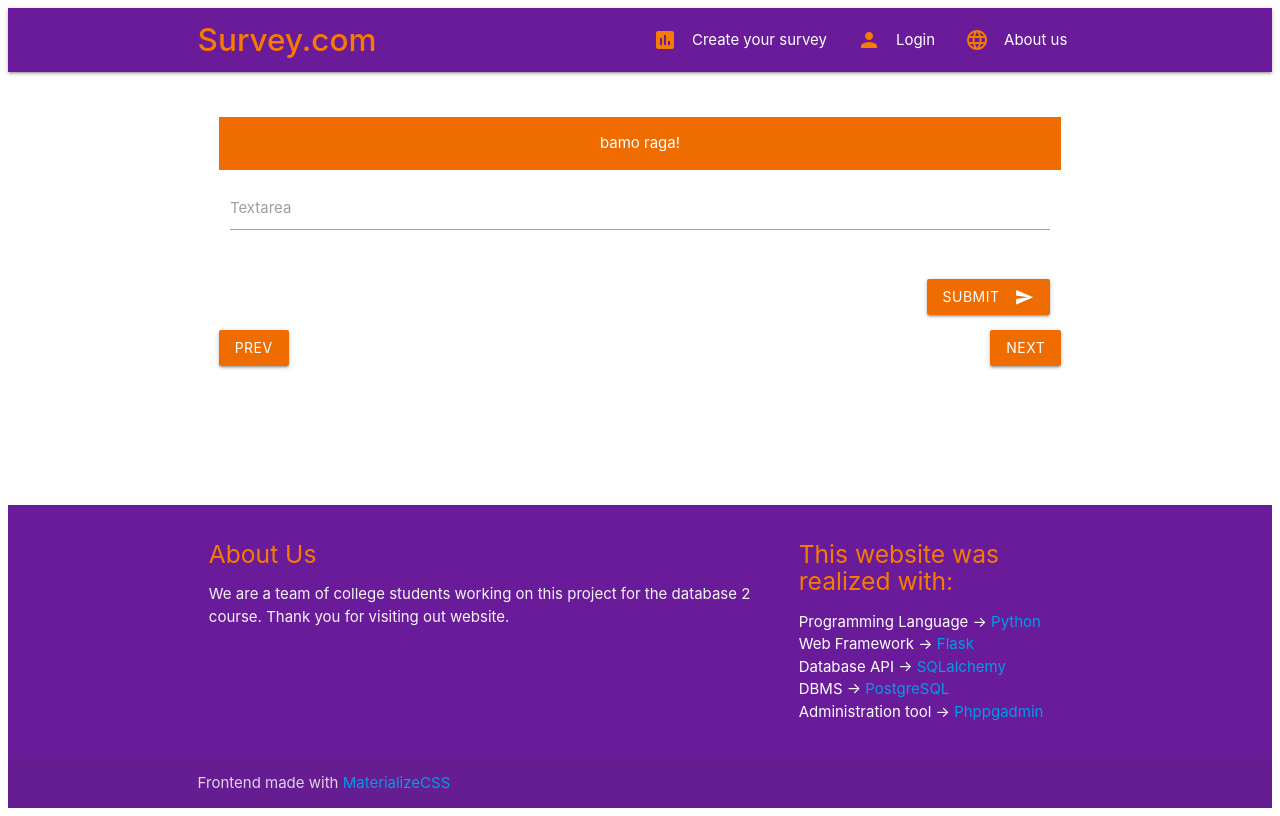
After one commit to giova239/DBproject, a Flask app: page /textquestion in a window 1280 px wide. The commit adds this page. Run offline with Flask 2, Linux system fonts and the light colour scheme; some libraries are stand-ins or nearby versions.

Commit message:
aggiunto file textquestion.html datequestion.html

```diff
--- a/main.py
+++ b/main.py
@@ -45,7 +45,7 @@ def route():
     return render_template('home.html')
 
 
-@app.route('/login', methods=['GET ', 'POST'])
+@app.route('/login', methods=['GET', 'POST'])
 def login():
     if request.method == 'POST':
         connection = engine.connect()
@@ -97,3 +97,11 @@ def users():
     for row in user_list:
         s += str(row) + '<br>'
     return s
+
+@app.route('/textquestion')
+def textquestion():
+    return render_template('textquestion.html', text="bamo raga!")
+
+@app.route('/datequestion')
+def datequestion():
+    return render_template('datequestion.html', text="LEtzee gooo")
--- a/templates/profile.html
+++ b/templates/profile.html
@@ -1,4 +1,4 @@
-{% extends "base.html" %}
+ extends "base.html" %}
 
 {% block pagebody %}
 
--- /dev/null
+++ b/templates/textquestion.html
@@ -0,0 +1,41 @@
+{% extends "base.html" %}
+
+{% block pagebody %}
+<br>
+<br>
+<div class="row">
+    <form class="col s12 m10 l8 offset-s0 offset-m1 offset-l2 orange darken-3">
+        <!-- QUESTION TEXT -->
+        {% if text %}
+        <p class="header center white-text text-darken-2">{{text}}</p>
+        {% endif %}
+    </form>
+
+    <form class="col s12 m10 l8 offset-s0 offset-m1 offset-l2 ">
+        <div class="row">
+            <div class="input-field col s12">
+                <textarea id="textarea1" class="materialize-textarea"></textarea>
+            <label for="textarea1">Textarea</label>
+            </div>
+        </div>
+        <p align="right">
+            <button id="Submit" class="btn waves-effect waves-light" type="submit" name="action">Submit
+                <i class="material-icons right">send</i>
+            </button>
+        </p>
+        <div class="row">
+            <div class="right">
+                <button id="Next" class="btn waves-effect waves-light" type="submit" name="action">Next
+                </button>
+            </div>
+            <div class="left">
+                <button id="Prev" class="btn waves-effect waves-light" type="submit" name="action">Prev
+                </button>
+            </div>
+
+        </div>
+
+    </form>
+</div>
+<br>
+{% endblock %}
```
Also changed, not shown: templates/datequestion.html (added, +41 -0 lines).
